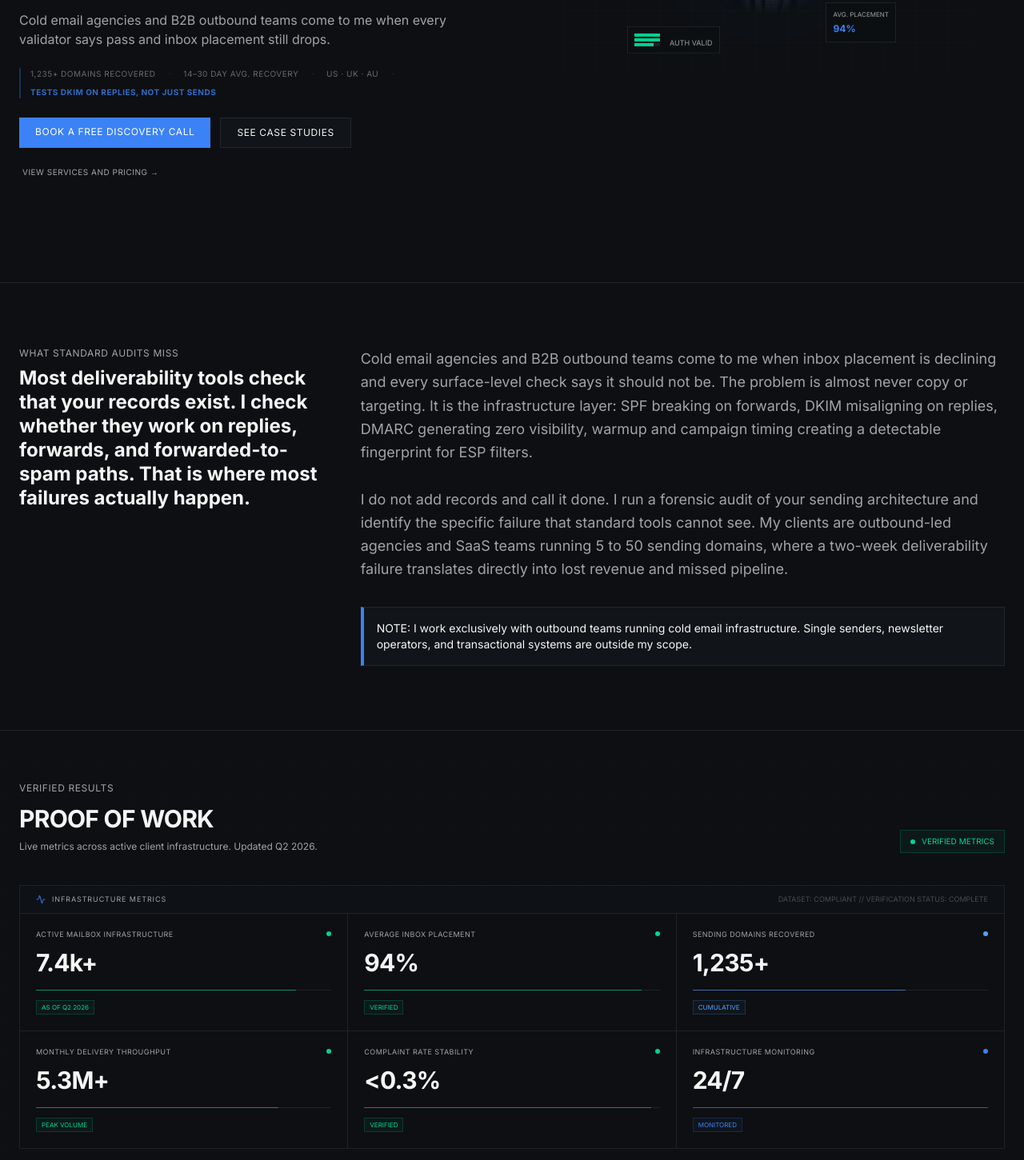
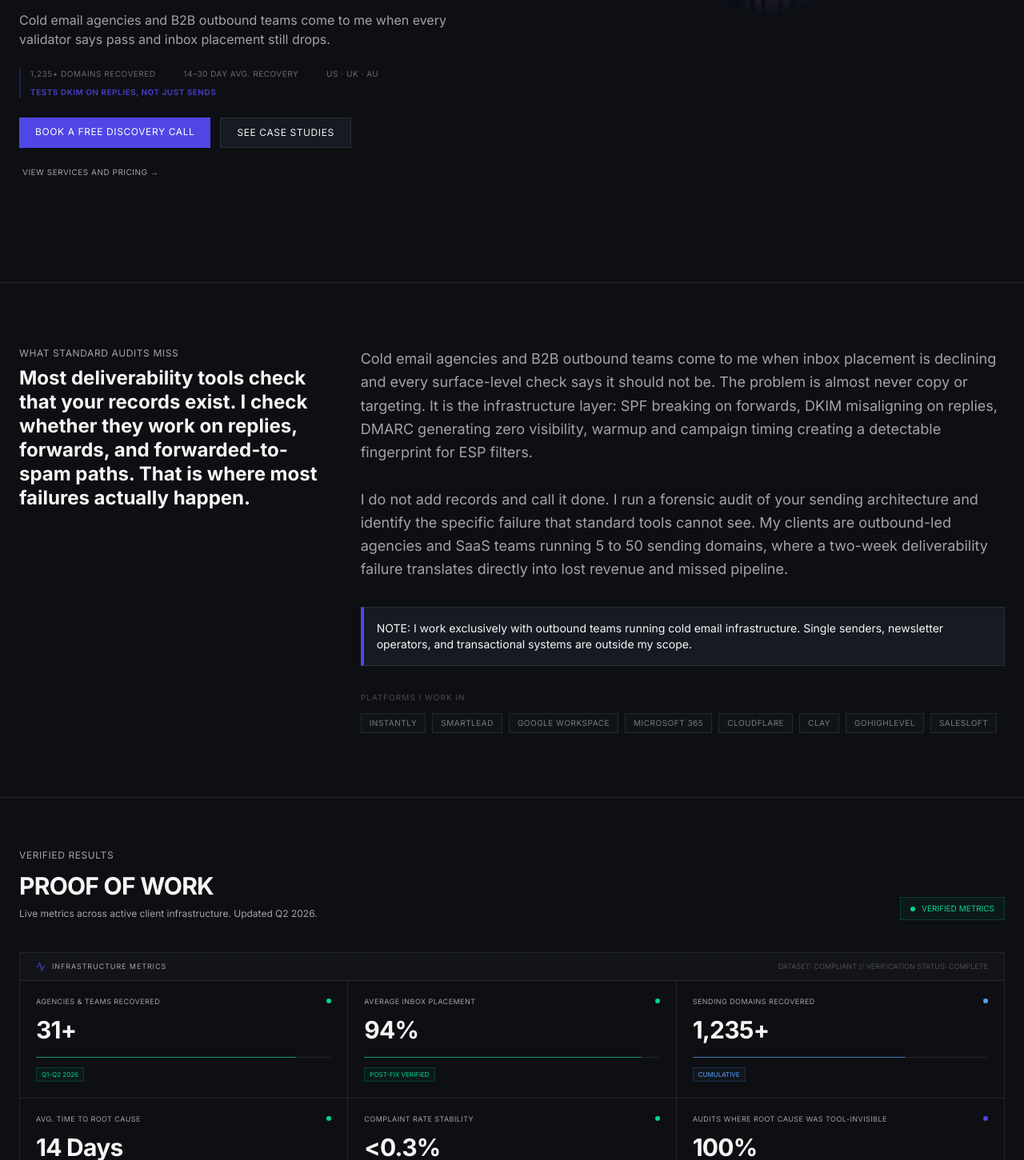
Before and after one commit to mehedi-active24/mehedi-infrastructure-system, a Next.js app: page / in a window 1280 px wide. Shown: the part 419-1870 px from the top of the page at 80% size. Built offline with nearby package versions, Linux system fonts and the light colour scheme.

Commit message:
HOF audit F1-F6: indigo accent, hero overlay cleanup, client-outcome metrics, 4 testimonials + avatars, platform strip, FAQ link, h3 scale fixes

```diff
--- a/src/app/globals.css
+++ b/src/app/globals.css
@@ -2,12 +2,12 @@
 
 @theme {
   --color-bg-dark: #0d0f12;
-  --color-surface: #111418;
-  --color-surface-hover: #1a1e24;
-  --color-border-subtle: rgba(255, 255, 255, 0.08);
+  --color-surface: #161a22;
+  --color-surface-hover: #1e2330;
+  --color-border-subtle: rgba(255, 255, 255, 0.09);
   --color-text-primary: rgba(255, 255, 255, 0.96);
   --color-text-secondary: rgba(255, 255, 255, 0.62);
-  --color-accent: #3b82f6;
+  --color-accent: #4f46e5;
 
   --font-sans: var(--font-inter), sans-serif;
   --font-mono: var(--font-jetbrains-mono), monospace;
@@ -42,6 +42,6 @@ body {
 }
 
 ::selection {
-  background-color: rgba(59, 130, 246, 0.3);
+  background-color: rgba(79, 70, 229, 0.3);
   color: #fff;
 }
--- a/src/components/ArchitecturePreviews.tsx
+++ b/src/components/ArchitecturePreviews.tsx
@@ -12,7 +12,7 @@ export default function ArchitecturePreviews() {
 
         <div className="mb-10">
           <h2 className="text-xs font-mono text-text-secondary uppercase tracking-wider mb-2">Case Studies</h2>
-          <h3 className="text-2xl font-bold text-text-primary uppercase tracking-tight">The Failure. The Root Cause. The Architecture.</h3>
+          <h3 className="text-3xl font-bold text-text-primary uppercase tracking-tight">The Failure. The Root Cause. The Architecture.</h3>
           <p className="text-xs font-mono text-text-secondary mt-2">
             Two infrastructure rebuilds: what broke, why standard tools missed it, and what replaced it.
           </p>
--- a/src/components/DeliverabilityProof.tsx
+++ b/src/components/DeliverabilityProof.tsx
@@ -6,16 +6,16 @@ import { Activity, CheckCircle } from "lucide-react";
 
 const telemetry = [
   {
-    value: "7.4k+",
-    label: "Active Mailbox Infrastructure",
-    meta: "AS OF Q2 2026",
+    value: "31+",
+    label: "Agencies & Teams Recovered",
+    meta: "Q1-Q2 2026",
     status: "emerald",
     bar: 88,
   },
   {
     value: "94%",
     label: "Average Inbox Placement",
-    meta: "VERIFIED",
+    meta: "POST-FIX VERIFIED",
     status: "emerald",
     bar: 94,
   },
@@ -27,9 +27,9 @@ const telemetry = [
     bar: 72,
   },
   {
-    value: "5.3M+",
-    label: "Monthly Delivery Throughput",
-    meta: "PEAK VOLUME",
+    value: "14 Days",
+    label: "Avg. Time to Root Cause",
+    meta: "FORENSIC AUDIT",
     status: "emerald",
     bar: 82,
   },
@@ -41,9 +41,9 @@ const telemetry = [
     bar: 97,
   },
   {
-    value: "24/7",
-    label: "Infrastructure Monitoring",
-    meta: "MONITORED",
+    value: "100%",
+    label: "Audits Where Root Cause Was Tool-Invisible",
+    meta: "STANDARD VALIDATORS MISSED IT",
     status: "accent",
     bar: 100,
   },
@@ -251,7 +251,7 @@ export default function DeliverabilityProof() {
 
             {/* Table Footer */}
             <div className="px-5 py-3 bg-surface/20 flex justify-between items-center text-[9px] font-mono text-text-secondary/30 uppercase tracking-widest border-t border-border-subtle">
-              <span>Recovery Archive // {recoveryLogs.length} Events Logged</span>
+              <span>Client Recovery Archive · Full Documentation Available</span>
               <div className="flex items-center gap-2">
                 <motion.div className="w-1 h-1 rounded-full bg-emerald-400" animate={{ opacity: [1, 0.3, 1] }} transition={{ duration: 2, repeat: Infinity }} />
                 All Environments Stabilized
--- a/src/components/DeliverabilityTriage.tsx
+++ b/src/components/DeliverabilityTriage.tsx
@@ -195,7 +195,7 @@ export default function DeliverabilityTriage() {
           <h2 className="text-xs font-mono text-text-secondary uppercase tracking-wider mb-3">Free Diagnostic Tool</h2>
           <div className="flex flex-col md:flex-row md:items-end justify-between gap-4">
             <div>
-              <h3 className="text-2xl font-bold text-text-primary uppercase tracking-tight">
+              <h3 className="text-3xl font-bold text-text-primary uppercase tracking-tight">
                 Domain Deliverability Triage
               </h3>
               <p className="text-xs font-mono text-text-secondary mt-2 max-w-lg">
--- a/src/components/FAQ.tsx
+++ b/src/components/FAQ.tsx
@@ -3,6 +3,7 @@
 import { useState } from "react";
 import { motion, AnimatePresence } from "framer-motion";
 import { Plus, Minus } from "lucide-react";
+import Link from "next/link";
 
 const faqs = [
   {
@@ -44,7 +45,7 @@ export default function FAQ() {
             Questions That Come Up Before the Discovery Call
           </h3>
           <p className="text-xs font-mono text-text-secondary mt-2 max-w-lg">
-            If your question isn&apos;t here, send me the 3 data points on the services page and I&apos;ll diagnose it within 24 hours.
+            If your question isn&apos;t here, send me the 3 data points on <Link href="/services" className="text-accent hover:underline">the services page</Link> and I&apos;ll diagnose it within 24 hours.
           </p>
         </div>
 
--- a/src/components/HeroCommandCenter.tsx
+++ b/src/components/HeroCommandCenter.tsx
@@ -119,29 +119,8 @@ export default function HeroCommandCenter() {
                 <div className="absolute inset-0 rounded-full border border-accent/0 group-hover:border-accent/30 group-hover:shadow-[0_0_30px_rgba(59,130,246,0.15)] transition-all duration-700 pointer-events-none" />
               </motion.div>
 
-              {/* Layer 2: Technical Overlays (Operator in the Infrastructure) */}
+              {/* Layer 2: Routing signal line only */}
               <div className="absolute inset-0 pointer-events-none z-20">
-
-                 {/* Telemetry Node 1 (Top Left) */}
-                 <motion.div
-                   className="flex absolute -top-4 -left-4 md:-top-8 md:-left-8 bg-bg-dark/80 backdrop-blur-sm border border-border-subtle p-2 items-center gap-2"
-                   animate={{ y: [0, -8, 0] }}
-                   transition={{ duration: 5, repeat: Infinity, ease: "easeInOut" }}
-                 >
-                   <div className="w-1.5 h-1.5 rounded-full bg-emerald-400" />
-                   <div className="text-[9px] font-mono text-text-secondary uppercase">Inbox: Verified</div>
-                 </motion.div>
-
-                 {/* Telemetry Node 2 (Bottom Right) */}
-                 <motion.div
-                   className="flex absolute -bottom-4 -right-4 md:-bottom-8 md:-right-8 bg-bg-dark/80 backdrop-blur-sm border border-border-subtle p-2 flex flex-col gap-1"
-                   animate={{ y: [0, 10, 0] }}
-                   transition={{ duration: 6, repeat: Infinity, ease: "easeInOut", delay: 1 }}
-                 >
-                   <div className="text-[8px] font-mono text-text-secondary uppercase">Avg. Placement</div>
-                   <div className="text-xs font-mono text-accent font-bold">94%</div>
-                 </motion.div>
-
                  {/* Routing Path Overlay */}
                  <div className="hidden md:block absolute top-1/2 -right-8 w-16 h-px bg-border-subtle overflow-hidden">
                    <motion.div
@@ -150,23 +129,6 @@ export default function HeroCommandCenter() {
                      transition={{ repeat: Infinity, duration: 3, ease: "linear" }}
                    />
                  </div>
-
-                 {/* DNS Metric Panel (Bottom Left) */}
-                 <motion.div
-                   className="block absolute -bottom-6 -left-6 md:-bottom-12 md:-left-12 bg-bg-dark/80 backdrop-blur-sm border border-border-subtle p-2"
-                   animate={{ y: [0, -5, 0] }}
-                   transition={{ duration: 4, repeat: Infinity, ease: "easeInOut", delay: 2 }}
-                 >
-                   <div className="flex items-end gap-3">
-                     <div className="flex flex-col gap-0.5">
-                       <div className="w-8 h-1 bg-border-subtle"><div className="w-full h-full bg-emerald-400" /></div>
-                       <div className="w-8 h-1 bg-border-subtle"><div className="w-full h-full bg-emerald-400" /></div>
-                       <div className="w-8 h-1 bg-border-subtle"><div className="w-3/4 h-full bg-emerald-400" /></div>
-                     </div>
-                     <div className="text-[9px] font-mono text-text-secondary uppercase leading-none">Auth Valid</div>
-                   </div>
-                 </motion.div>
-
               </div>
             </div>
           </div>
--- a/src/components/OperatorProfile.tsx
+++ b/src/components/OperatorProfile.tsx
@@ -1,4 +1,15 @@
 import content from "@/data/content.json";
+
+const platforms = [
+  "Instantly",
+  "Smartlead",
+  "Google Workspace",
+  "Microsoft 365",
+  "Cloudflare",
+  "Clay",
+  "GoHighLevel",
+  "Salesloft",
+];
 
 export default function OperatorProfile() {
   const { profile } = content;
@@ -22,6 +33,21 @@ export default function OperatorProfile() {
             <div className="bg-surface border border-border-subtle p-4 border-l-4 border-l-accent font-mono text-sm text-text-primary">
               {profile.notice}
             </div>
+
+            {/* Platform strip */}
+            <div className="space-y-3">
+              <p className="text-[10px] font-mono text-text-secondary/40 uppercase tracking-widest">Platforms I work in</p>
+              <div className="flex flex-wrap gap-2">
+                {platforms.map((p) => (
+                  <span
+                    key={p}
+                    className="text-[10px] font-mono text-text-secondary/70 border border-border-subtle bg-surface/40 px-2.5 py-1 uppercase tracking-wider hover:text-text-primary hover:border-accent/20 transition-colors"
+                  >
+                    {p}
+                  </span>
+                ))}
+              </div>
+            </div>
           </div>
 
         </div>
--- a/src/components/Testimonials.tsx
+++ b/src/components/Testimonials.tsx
@@ -13,6 +13,7 @@ const testimonials = [
     volume: "~180k sends/month",
     metric: "31% → 68% inbox placement",
     timeline: "18 days to recovery",
+    avatarColor: "bg-blue-500/20 border-blue-400/30 text-blue-400",
   },
   {
     quote: "500k sends/month, almost all routing to Junk on Outlook — while our dashboard showed good open rates because Gmail was still working. Mehedi found the Return-Path misalignment on the first call. Full delivery restored in 21 days. I would not have found this on my own.",
@@ -23,6 +24,7 @@ const testimonials = [
     volume: "500k/month",
     metric: "Full Outlook delivery restored",
     timeline: "21 days",
+    avatarColor: "bg-violet-500/20 border-violet-400/30 text-violet-400",
   },
   {
     quote: "Reputation dropping for two months. Every tool said we were clean. Mehedi found a spam trap segment driving complaint signals we couldn't see — no forensic DMARC reporting meant no visibility. Bounce rate: 4.2% to 0.7% in 30 days.",
@@ -33,6 +35,18 @@ const testimonials = [
     volume: "~60k sends/month",
     metric: "4.2% → 0.7% bounce rate",
     timeline: "30 days",
+    avatarColor: "bg-emerald-500/20 border-emerald-400/30 text-emerald-400",
+  },
+  {
+    quote: "Our Salesloft sequences had 22% open rate on Gmail contacts but near-zero on Outlook. Mehedi found the DMARC forensic gap in two hours. Three weeks later: Outlook inbox placement up from 31% to 79%. Nobody on our team would have found this.",
+    author: "R.A.",
+    company: "6-person SaaS Sales Team",
+    market: "United Kingdom",
+    platform: "Salesloft + Google Workspace",
+    volume: "~35k sends/month",
+    metric: "31% → 79% Outlook placement",
+    timeline: "21 days",
+    avatarColor: "bg-amber-500/20 border-amber-400/30 text-amber-400",
   },
 ];
 
@@ -51,7 +65,7 @@ export default function Testimonials() {
           </p>
         </div>
 
-        <div className="grid md:grid-cols-3 gap-6">
+        <div className="grid md:grid-cols-2 gap-6">
           {testimonials.map((t, i) => (
             <motion.div
               key={i}
@@ -88,10 +102,15 @@ export default function Testimonials() {
                   <span>Vol: {t.volume}</span>
                 </div>
 
-                {/* Author */}
-                <div className="flex flex-col gap-0.5">
-                  <span className="text-xs font-mono font-bold text-text-primary">{t.author}</span>
-                  <span className="text-[10px] font-mono text-text-secondary/60">{t.company} · {t.market}</span>
+                {/* Author with avatar initial */}
+                <div className="flex items-center gap-3">
+                  <div className={`w-8 h-8 rounded-full border flex items-center justify-center shrink-0 text-xs font-mono font-bold ${t.avatarColor}`}>
+                    {t.author.charAt(0)}
+                  </div>
+                  <div className="flex flex-col gap-0.5">
+                    <span className="text-xs font-mono font-bold text-text-primary">{t.author}</span>
+                    <span className="text-[10px] font-mono text-text-secondary/60">{t.company} · {t.market}</span>
+                  </div>
                 </div>
               </div>
             </motion.div>
```
